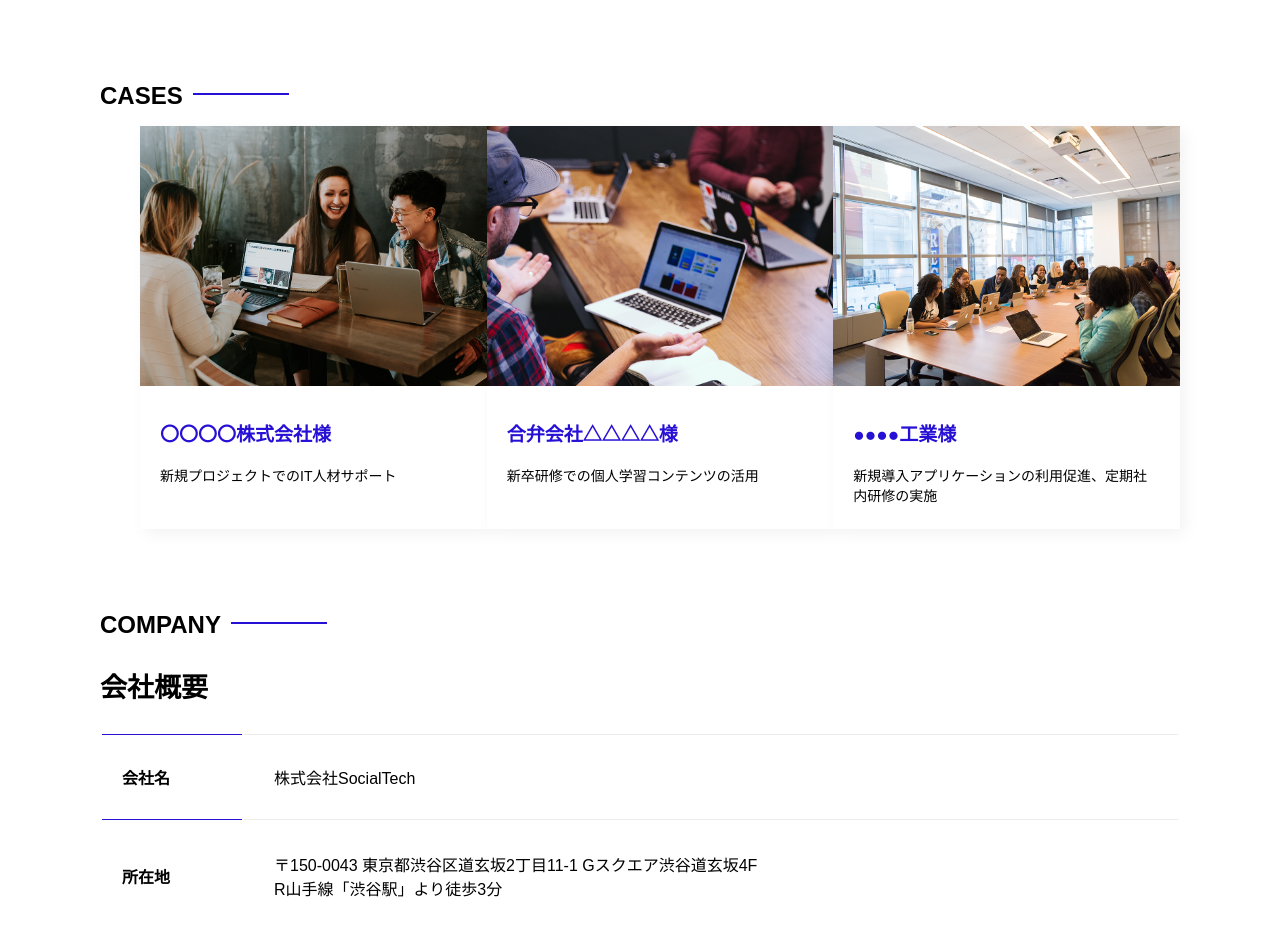
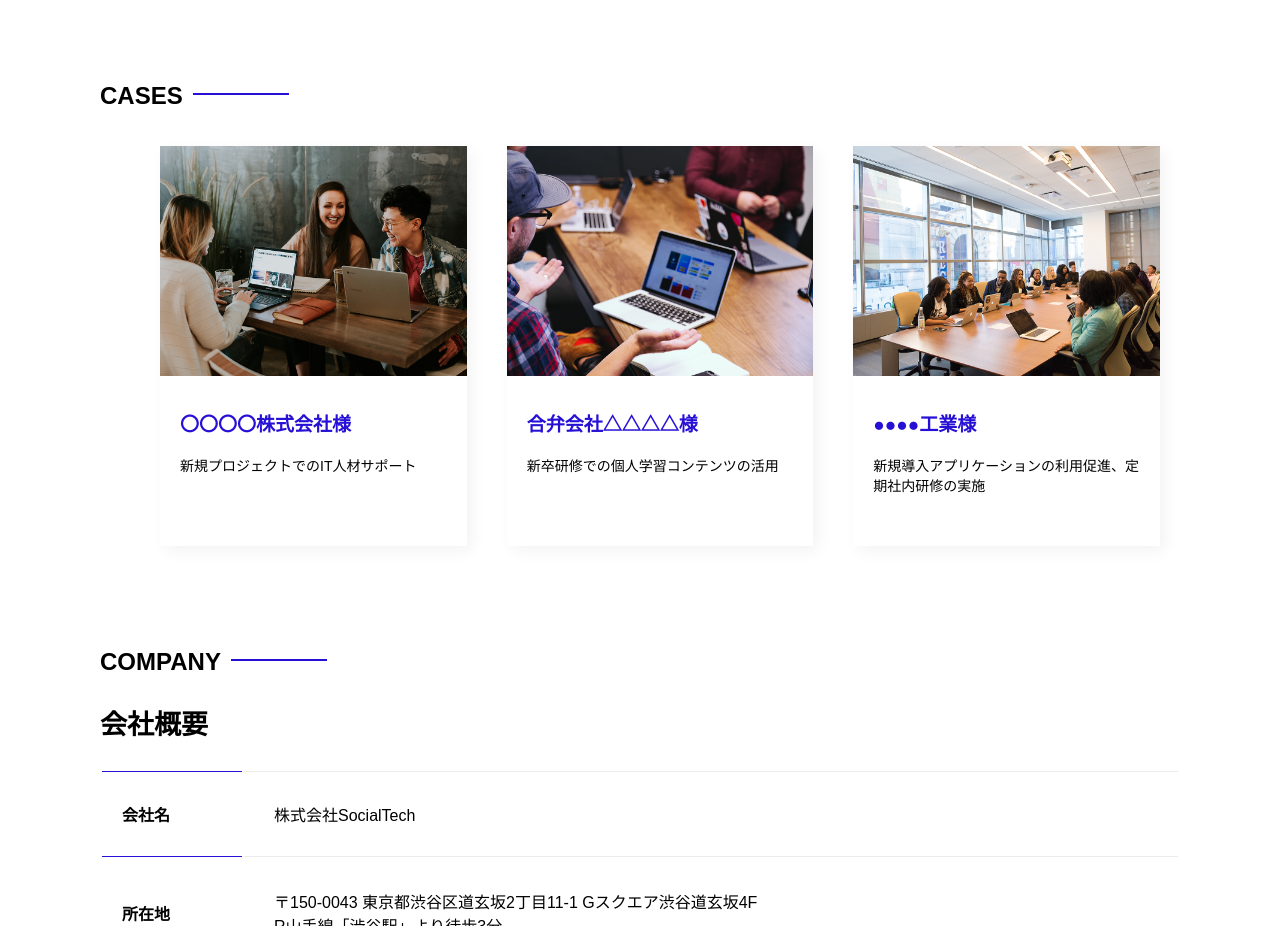
Before and after one commit to Chinami-Hata/html-css-basic-kadai, a plain HTML site: page socialtech-kadai_012/index.html in a window 1280 px wide. Shown: the part 5140-6066 px from the top of the page. Drawn offline with Linux system fonts and the light colour scheme.

Commit message:
/*CASES*/のliを修正

```diff
--- a/socialtech-kadai_012/style.css
+++ b/socialtech-kadai_012/style.css
@@ -330,7 +330,7 @@ PC用のスタイル
         list-style-type: none;
     }
 
-    #cases > li {
+    #cases > ul > li {
         width: 33%;
         margin: 20px;
     }
```
